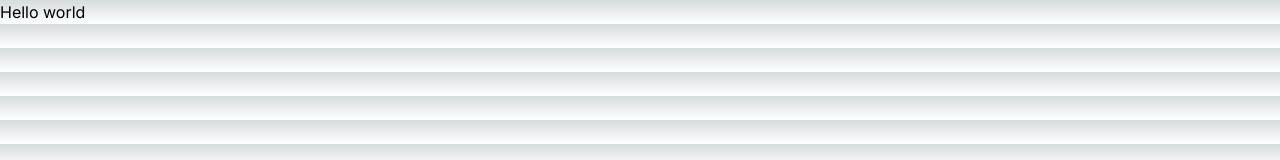
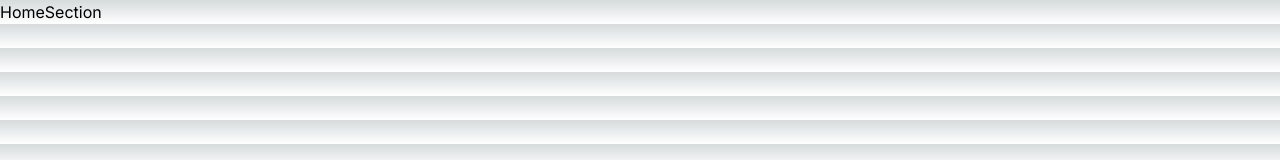
Before and after one commit to Saiwebdev2005/smart_rent_payment_app, a Next.js app in the folder f_smart_rent_payment/: page / in a window 1280 px wide. Shown: the top 160 px of the page. Built offline with nearby package versions, Linux system fonts and the light colour scheme.

Commit message:
Initial file setup

```diff
--- a/f_smart_rent_payment/src/app/page.tsx
+++ b/f_smart_rent_payment/src/app/page.tsx
@@ -1,4 +1,7 @@
+import HeroSection from "@/components/Home/HeroSection/HeroSection";
+import HomeSection from "@/components/Home/HomeSection/HomeSection";
 import Image from "next/image";
+
 /*
 1)Color Selection
 2)Components inc navbar,footer,buttons,cards
@@ -7,9 +10,7 @@ import Image from "next/image";
 export default function Home() {
   return (
     <>
-    <div>
-      Hello world
-    </div>
+    <HomeSection/>
     </>
   );
 }
--- /dev/null
+++ b/f_smart_rent_payment/src/components/Home/HeroSection/HeroSection.tsx
@@ -0,0 +1,9 @@
+import React from 'react'
+
+function HeroSection() {
+  return (
+    <div>HeroSection</div>
+  )
+}
+
+export default HeroSection
--- /dev/null
+++ b/f_smart_rent_payment/src/components/Home/HomeSection/HomeSection.tsx
@@ -0,0 +1,9 @@
+import React from 'react'
+
+function HomeSection() {
+  return (
+    <div>HomeSection</div>
+  )
+}
+
+export default HomeSection
--- a/f_smart_rent_payment/tailwind.config.ts
+++ b/f_smart_rent_payment/tailwind.config.ts
@@ -10,11 +10,17 @@ const config: Config = {
     extend: {
       backgroundImage: {
         "gradient-radial": "radial-gradient(var(--tw-gradient-stops))",
-        "gradient-conic":
-          "conic-gradient(from 180deg at 50% 50%, var(--tw-gradient-stops))",
+        "gradient-conic": "conic-gradient(from 180deg at 50% 50%, var(--tw-gradient-stops))",
+      },
+      colors: {
+        c1: "#212121", //black
+        c2: "#EEEEEE", //white
+        c3: "#14FFEC", //cyan
+        c4: "#0D7377", //light cyan
       },
     },
   },
   plugins: [],
 };
+
 export default config;
```
Also changed, not shown: f_smart_rent_payment/src/components/Button/Button.tsx (added), f_smart_rent_payment/src/components/Home/PricingSection/PricingSection.tsx (added), f_smart_rent_payment/src/components/Navbar/Navbar.tsx (added).
